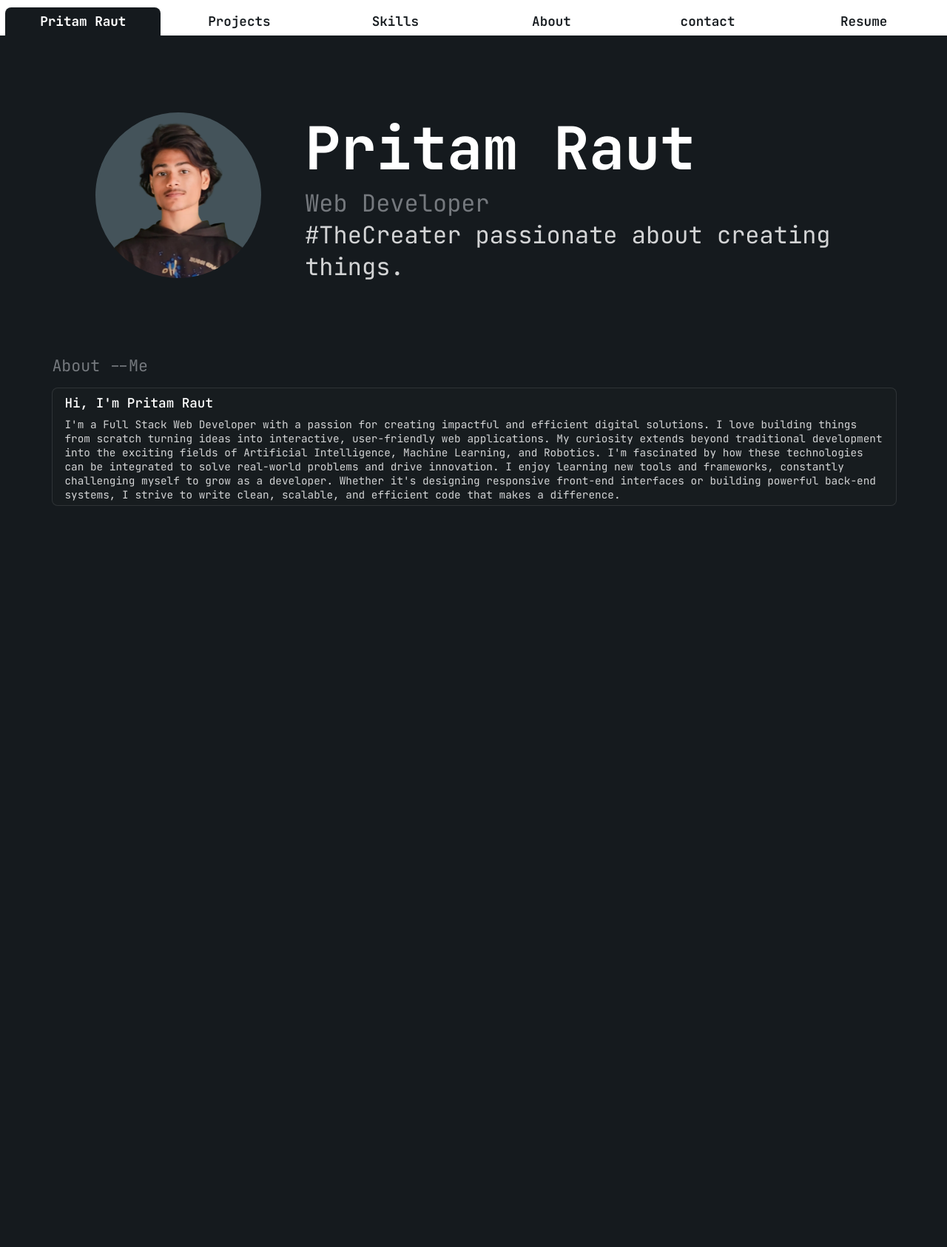
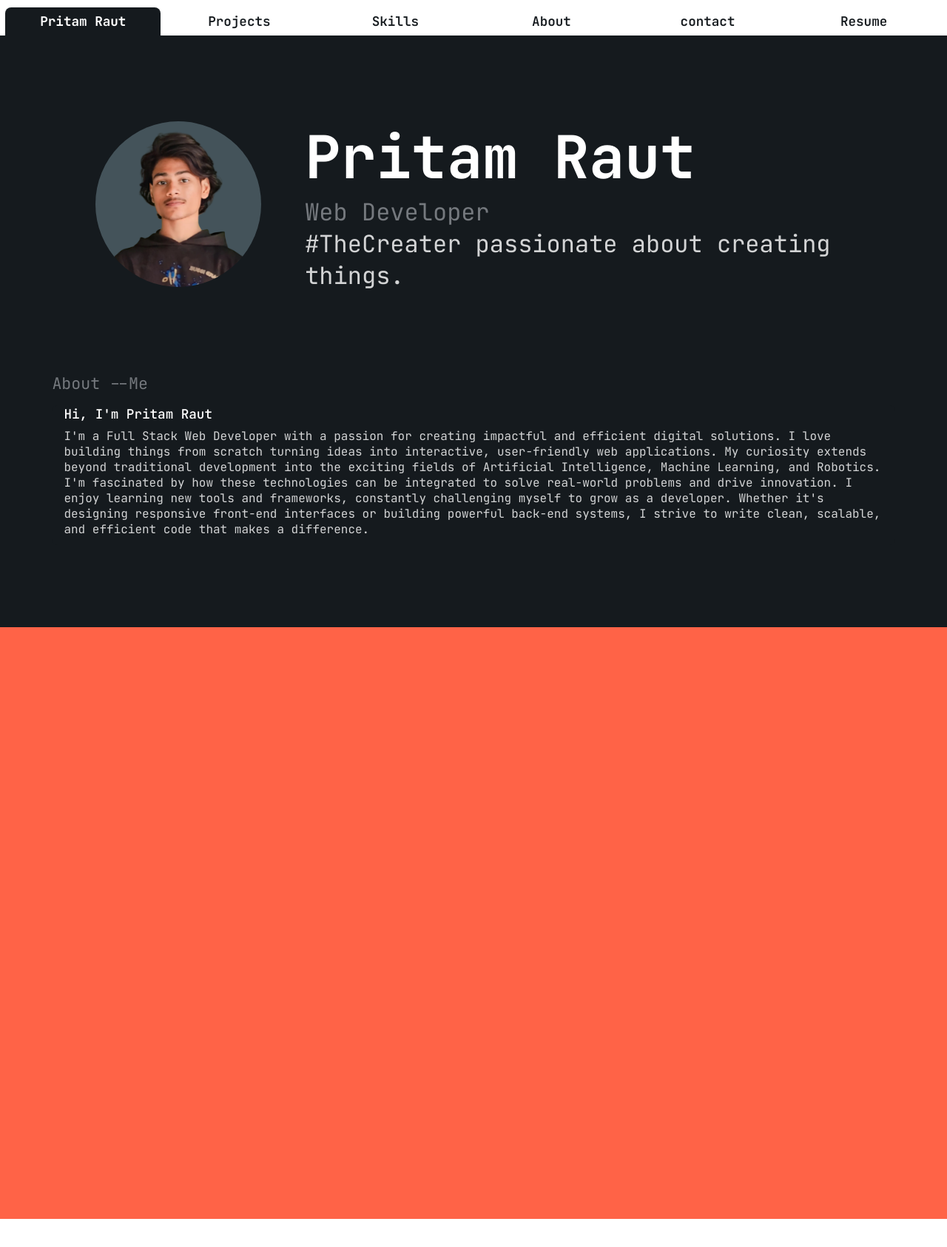
Before and after one commit to pritam-raut/my-portfolio, a plain HTML site: page index.html in a window 1280 px wide. Shown: the whole page at 74% size. Before the commit the page ends 800 px from the top, so only its background shows below. Drawn offline with Linux system fonts and the light colour scheme.

Commit message:
adding other sections and remove about box border

```diff
--- a/index.html
+++ b/index.html
@@ -47,6 +47,16 @@
                 </div>
             </div>
         </section>
+        <section id="skills">
+            <div class="skill-main">
+
+            </div>
+        </section>
+        <section id="projects">
+            <div class="project-main">
+
+            </div>
+        </section>
     </div>
     <script src="script.js"></script>
 </body>
--- a/style.css
+++ b/style.css
@@ -12,6 +12,8 @@ header{
     display: flex;
     justify-content: center;
     background-color: rgb(255, 255, 255);
+    position: sticky;
+    top: 0;
 }
 
 .header{
@@ -79,9 +81,8 @@ align-items: end;
 #profile-contanioer{
     display: flex;
     justify-content: center;
-    height: 90vh;
+    height: 100vh;
     width: 100%;
-    /* border: 0.1px solid white; */
 }
 .profile-main{
     display: flex;
@@ -89,20 +90,18 @@ align-items: end;
     flex-direction: column;
     width: 89%;
     height: 100%;
-    /* border: 0.1px solid white; */
 }
 
 .profile-box{
     display: flex;
     align-items: center;
-    height: 60%;
+    height: 57%;
     width: 100%;
 }
 
 .pfp-box{
     height: 100%;
     width: 30%;
-     /* border: 0.1px solid white; */
     display: flex;
     align-items: center;
     justify-content: center;
@@ -120,7 +119,6 @@ align-items: end;
 .profile-text{
     height: 100%;
     width: 70%;
-     /* border: 0.1px solid white; */
     display: flex;
     flex-direction: column;
     justify-content: center;
@@ -142,15 +140,14 @@ align-items: end;
     font-size: 2rem;
     font-weight: 400;
     color: #d3d4d5;
-    /* padding-top: 1rem; */
+
 }
 
 .about-area{
-    /* display: flex; */
     justify-content: center;
     flex-direction: column;
     width: 100%;
-    height: 40%;
+    height: 43%;
 }
 .about-cmd{
     display: flex;
@@ -168,8 +165,6 @@ align-items: end;
 .about-contant{
     height: 55%;
     width: 100%;
-    background-color: rgba(23,28,31,1);
-    border: 0.5px solid rgba(255, 255, 255, 0.1);
     border-radius: 0.5rem;
     margin-top: 1rem;
 }
@@ -189,10 +184,25 @@ align-items: end;
 }
 
 .about-text p{
-    font-size: 0.9rem;
+    font-size: 1rem;
     font-weight: 400;
     color: #d3d4d5;
     background-color: transparent;
     margin-top: 0.5rem;
 
 }
+
+.skill-main{
+
+    height: 100vh;
+    width: 100%;
+    background-color: tomato;
+}
+
+.project-main{
+    display: flex;
+    justify-content: center;
+    height: 100vh;
+    width: 100%;
+    background-color: rgb(255, 255, 255);
+}
```
Lines whose indentation alone changed are shown as unchanged.
